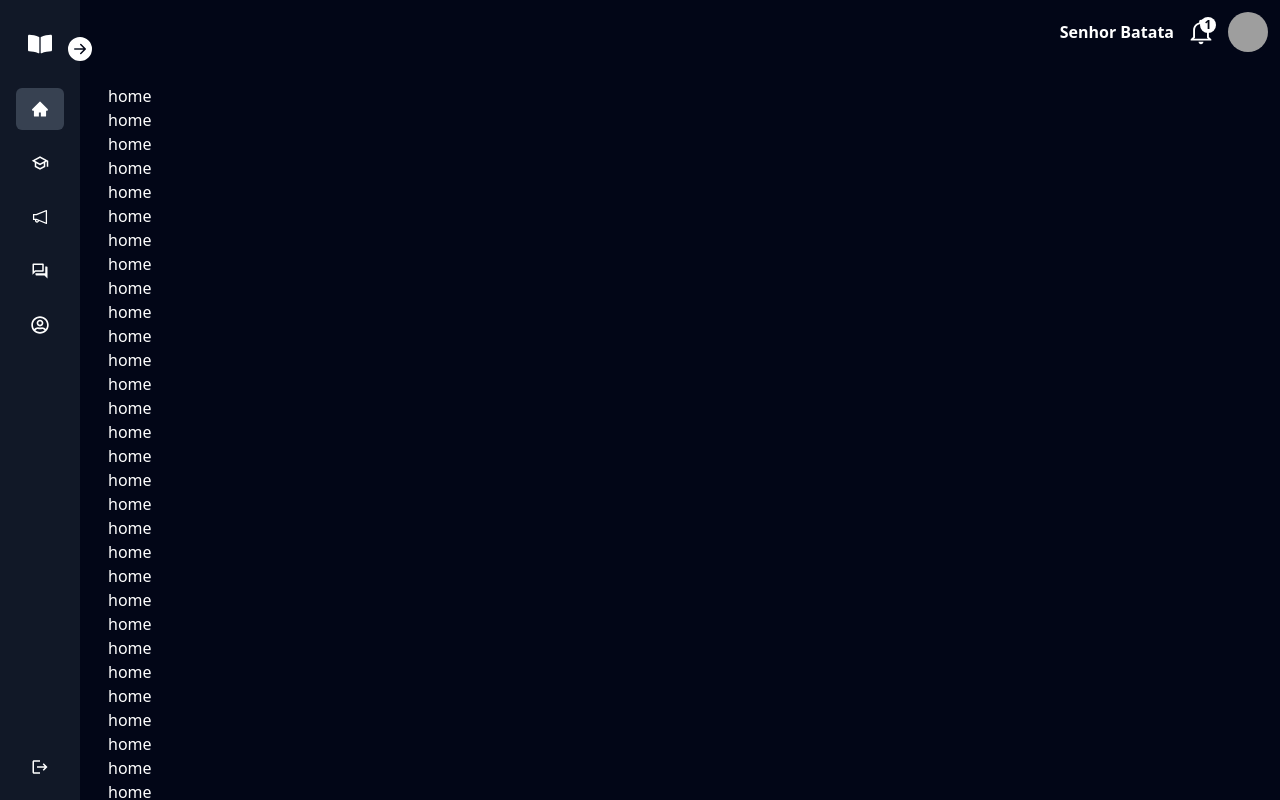
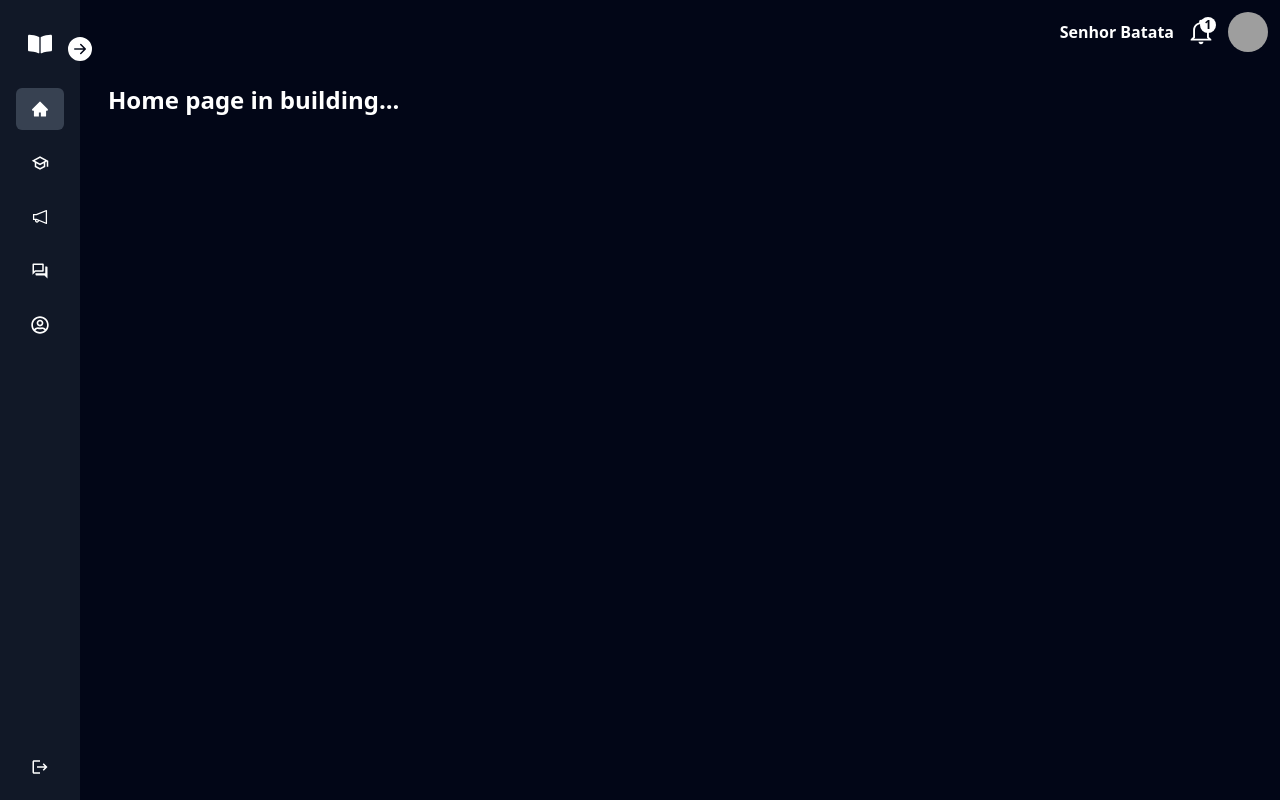
Before and after one commit to gabomoreira/learn-frontend, a React (Vite) app: page / in a window 1280 px wide. Built offline with nearby package versions, Linux system fonts and the light colour scheme; grey boxes are pictures that could not be loaded.

Commit message:
refactor: add itemVerticalImg shared component

```diff
--- a/src/pages/private/Courses/components/Item.tsx
+++ /dev/null
@@ -1,40 +0,0 @@
-import { useNavigate } from "react-router-dom"
-
-interface Props {
-    id: string
-    title: string
-    imgUri: string
-}
-
-export const Item = ({id, title, imgUri}: Props) => {
-  const navigate = useNavigate()
-
-  function handleGoOffer() {
-    navigate(`/courses/${id}/offers`)
-  }
-
-  return (
-    <div
-      onClick={handleGoOffer}
-      key={id}
-      className='
-      flex
-      flex-col
-      gap-4
-      items-center
-      bg-gray-700
-      p-5
-      rounded-md
-      cursor-pointer
-      hover:bg-gray-500
-      w-36
-      sm:w-72
-    '>
-    <img src={imgUri} alt={title} className='h-20 w-20 object-contain' />
-
-    <div className="flex-1 text-center font-semibold text-white">
-        {title}
-    </div>
-</div>
-  )
-}
--- a/src/pages/private/Courses/index.tsx
+++ b/src/pages/private/Courses/index.tsx
@@ -1,4 +1,4 @@
-import { Item } from "./components/Item"
+import { ItemVerticalImg } from "../../../shared/components/ItemVerticalImg"
 
 const courses = [
     {
@@ -37,10 +37,10 @@ export const Courses = () => {
 
         <div className="flex flex-wrap gap-5 justify-center">
             {courses.map(i => (
-               <Item
-                    id={i.id}
+               <ItemVerticalImg
                     title={i.title}
                     imgUri={i.img}
+                    route={`${i.id}/offers`}
                />
             ))}
         </div>
--- a/src/pages/private/Home/index.tsx
+++ b/src/pages/private/Home/index.tsx
@@ -3,36 +3,7 @@
 export const Home = () => {
   return (
     <div>
-      <div>home</div>
-      <div>home</div>
-      <div>home</div>
-      <div>home</div>
-      <div>home</div>
-      <div>home</div>
-      <div>home</div>
-      <div>home</div>
-      <div>home</div>
-      <div>home</div>
-      <div>home</div>
-      <div>home</div>
-      <div>home</div>
-      <div>home</div>
-      <div>home</div>
-      <div>home</div>
-      <div>home</div>
-      <div>home</div>
-      <div>home</div>
-      <div>home</div>
-      <div>home</div>
-      <div>home</div>
-      <div>home</div>
-      <div>home</div>
-      <div>home</div>
-      <div>home</div>
-      <div>home</div>
-      <div>home</div>
-      <div>home</div>
-      <div>home</div>
+      <div className="font-semibold text-2xl text-white">Home page in building...</div>
     </div>
   )
 }
--- a/src/pages/private/Offers/components/Item.tsx
+++ /dev/null
@@ -1,18 +0,0 @@
-
-interface Props {
-    imgUri: string
-    title: string
-}
-
-export const Item = ({imgUri, title}: Props) => {
-  return (
-    <div className='text-center p-2 rounded-md justify-center bg-gray-700 hover:bg-gray-500 cursor-pointer'>
-        <img
-            src={imgUri}
-            alt={title}
-            className='h-36 w-56 sm:w-60 object-contain'
-        />
-        <div className='flex-1'>{title}</div>
-    </div>
-  )
-}
--- a/src/pages/private/Offers/index.tsx
+++ b/src/pages/private/Offers/index.tsx
@@ -1,5 +1,4 @@
-import React from 'react'
-import { Item } from './components/Item'
+import { ItemVerticalImg } from '../../../shared/components/ItemVerticalImg'
 
 const items = [
     {id: 'a', title: 'Oferta 1.0', imgUri: 'https://cdn-icons-png.flaticon.com/512/2416/2416471.png'},
@@ -23,9 +22,10 @@ export const Offers = () => {
 
         <div className='flex gap-5 flex-wrap justify-center'>
             {items.map(i => (
-                <Item
+                <ItemVerticalImg
                     imgUri={i.imgUri}
                     title={i.title}
+                    route={i.id}
                 />
             ))}
         </div>
--- /dev/null
+++ b/src/shared/components/ItemVerticalImg/index.tsx
@@ -0,0 +1,28 @@
+import { useNavigate } from "react-router-dom"
+
+interface Props {
+    title: string
+    imgUri: string
+    route: string
+}
+
+export const ItemVerticalImg = ({ title, imgUri, route}: Props) => {
+    const navigate = useNavigate()
+
+    function handleGoRoute() {
+    navigate(route, {relative: 'route'})
+    }
+
+  return (
+    <div
+        onClick={handleGoRoute}
+        className='flex flex-col gap-3 text-center p-2 rounded-md justify-center bg-gray-700 hover:bg-gray-500 cursor-pointer'>
+        <img
+            src={imgUri}
+            alt={title}
+            className='h-36 w-56 sm:w-60 object-contain'
+        />
+        <div className='flex-1 text-center font-semibold text-white'>{title}</div>
+    </div>
+  )
+}
```
